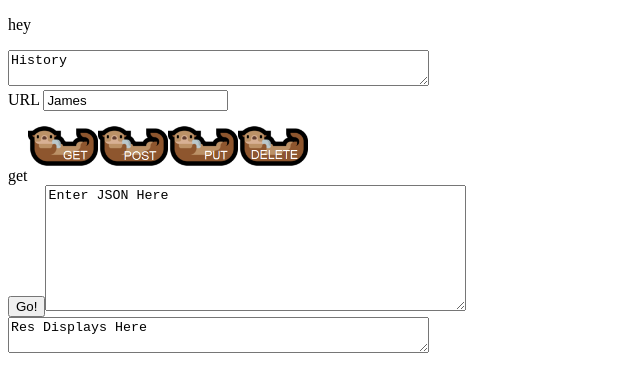
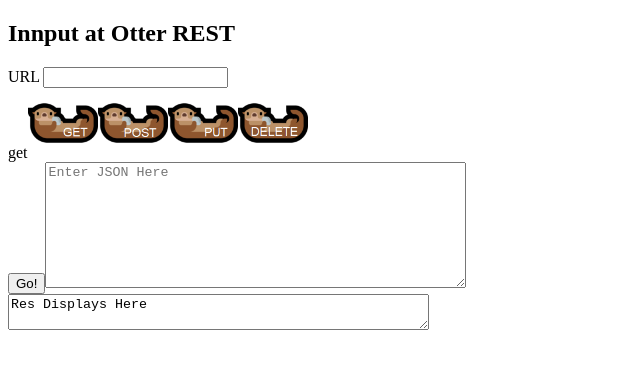
Before and after one commit to sgerpdx/fe-lab-resty, a React app: page / in a window 1280 px wide. Shown: the top 392 px of the page, without its empty margins (0-640 px from the left). Built offline with nearby package versions, Linux system fonts and the light colour scheme.

Commit message:
radio buttons working to set method in state

```diff
--- a/src/components/app/App.jsx
+++ b/src/components/app/App.jsx
@@ -6,7 +6,7 @@ import OtterRestContainer from '../../containers/OtterRestContainer';
 export default function App() {
   return (
     <div>
-      <p className="titleBar">hey</p>
+      <h2 className="titleBar">Innput at Otter REST</h2>
       <OtterRestContainer />
     </div>
   );
--- a/src/components/subdivisions/Controls.jsx
+++ b/src/components/subdivisions/Controls.jsx
@@ -5,7 +5,7 @@ export default function Controls({
   handleSubmit,
   currentValue,
   handleChange,
-  jsonText,
+  handleClick,
 }) {
   return (
     <nav className="formArea">
@@ -28,6 +28,7 @@ export default function Controls({
               type="radio"
               name="getMethod"
               value="GET"
+              onChange={handleClick}
             />
             <img
               src="../../../assets/otter-GET.png"
@@ -36,7 +37,13 @@ export default function Controls({
             />
           </label>
           <label className="httpMethods">
-            <input role="radio" type="radio" name="Method" value="POST" />
+            <input
+              aria-label="Method"
+              type="radio"
+              name="Method"
+              value="POST"
+              onChange={handleClick}
+            />
             <img
               src="../../../assets/otter-POST.png"
               className="methodImg"
@@ -44,7 +51,13 @@ export default function Controls({
             />
           </label>
           <label className="httpMethods">
-            <input role="radio" type="radio" name="Method" value="PUT" />
+            <input
+              aria-label="Method"
+              type="radio"
+              name="Method"
+              value="PUT"
+              onChange={handleClick}
+            />
             <img
               src="../../../assets/otter-PUT.png"
               className="methodImg"
@@ -52,7 +65,13 @@ export default function Controls({
             />
           </label>
           <label className="httpMethods">
-            <input role="radio" type="radio" name="Method" value="DELETE" />
+            <input
+              aria-label="Method"
+              type="radio"
+              name="Method"
+              value="DELETE"
+              onChange={handleClick}
+            />
             <img
               src="../../../assets/otter-DELETE.png"
               className="methodImg"
@@ -72,7 +91,7 @@ export default function Controls({
           aria-label="JSON Input"
           rows="8"
           cols="50"
-          defaultValue="Enter JSON Here"
+          placeholder="Enter JSON Here"
         ></textarea>
       </form>
     </nav>
--- a/src/containers/OtterRestContainer.jsx
+++ b/src/containers/OtterRestContainer.jsx
@@ -7,12 +7,12 @@ import { getPlanets } from '../services/API';
 const URL = 'https://lit-shore-34578.herokuapp.com';
 export default class OtterRestContainer extends Component {
   state = {
-    urlText: 'James',
+    urlText: '',
     loading: true,
     reqURL: '',
     jsonRes: [],
-    jsonHolder: 'Raw JSON Here',
-    selectedOption: 'GET',
+    methodSelection: '',
+    jsonHolder: '',
   };
 
   handleTextChange = (e) => {
@@ -20,11 +20,13 @@ export default class OtterRestContainer extends Component {
     this.setState({ urlText: e.target.value });
   };
 
-  onValueChange(e) {
+  handleValueChange = (e) => {
+    console.log('///etv', e.target.value);
+
     this.setState({
-      selectedOption: e.target.value,
+      methodSelection: e.target.value,
     });
-  }
+  };
 
   handleFormSubmit = (e) => {
     e.preventDefault();
@@ -33,20 +35,19 @@ export default class OtterRestContainer extends Component {
   };
 
   render() {
-    console.log(this.state.urlText);
+    console.log('///option', this.state.methodSelection);
     // const { loading } = this.state;
 
     // if (loading) return <h3>Loading...</h3>;
 
     return (
       <div>
-        <History />
+        {/* <History /> */}
         <Controls
-          jsonText={this.state.jsonHolder}
           currentValue={this.state.urlText}
           handleChange={this.handleTextChange}
           handleSubmit={this.handleFormSubmit}
-          checked={this.state}
+          handleClick={this.handleValueChange}
         />
         <Response res={this.state.jsonRes} />
       </div>
```
